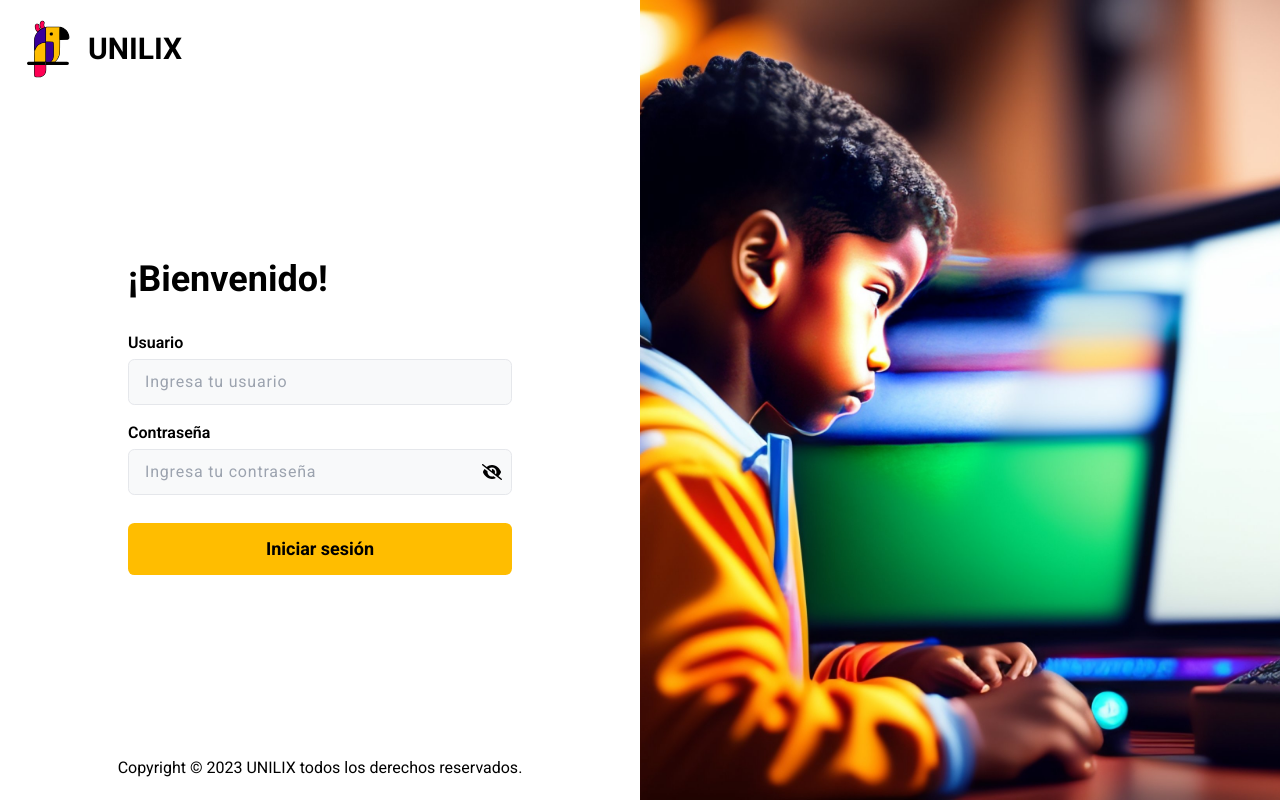
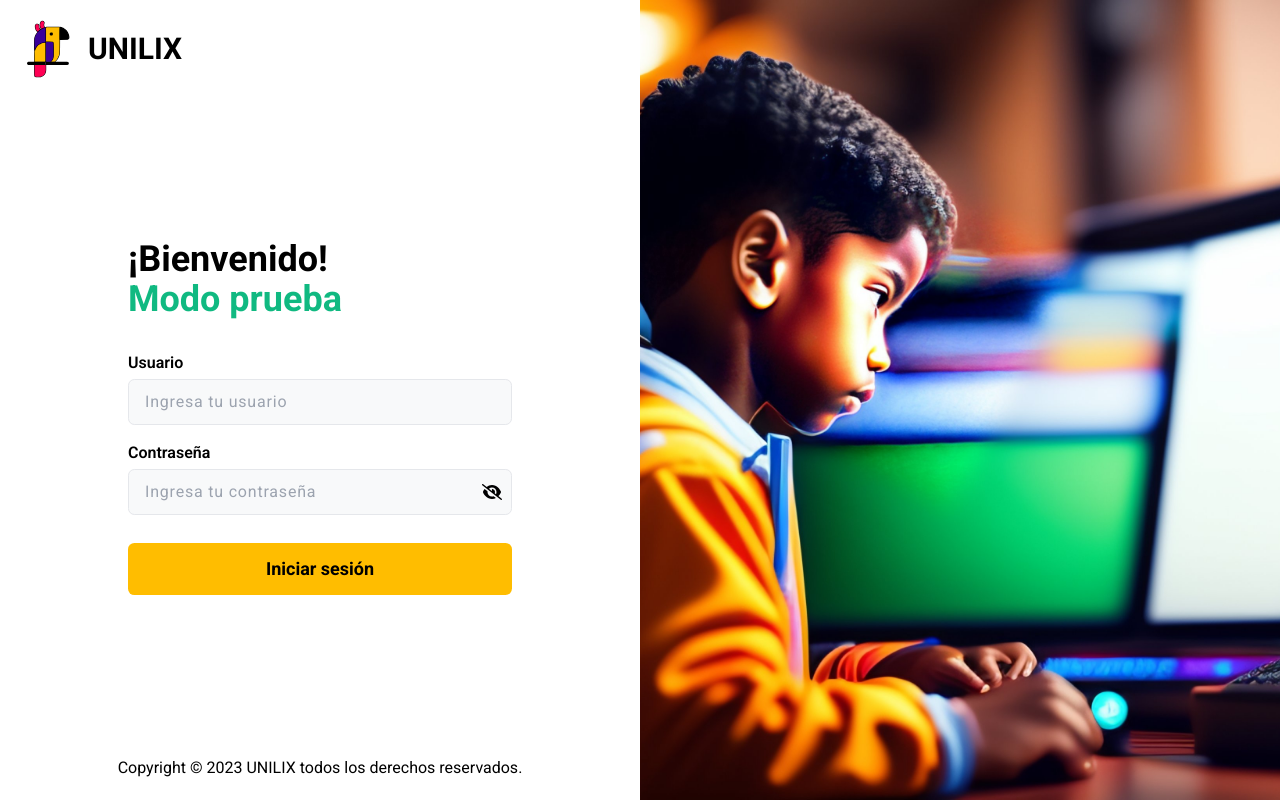
Before and after one commit to DonVoid18/wasi-horarios, a React (Vite) app: page /login in a window 1280 px wide. Built offline with nearby package versions, Linux system fonts and the light colour scheme.

Commit message:
feat: title modo prueba

```diff
--- a/src/app/api/apiSlice.js
+++ b/src/app/api/apiSlice.js
@@ -2,7 +2,7 @@ import { createApi, fetchBaseQuery } from "@reduxjs/toolkit/query/react";
 import { setCredentials } from "../../features/auth/authSlice";
 
 const baseQuery = fetchBaseQuery({
-  baseUrl: "http://localhost:3500",
+  baseUrl: "http://localhost:3000",
   credentials: "include",
   prepareHeaders: (headers, { getState }) => {
     const token = getState().auth.token;
--- a/src/pages/Login.jsx
+++ b/src/pages/Login.jsx
@@ -52,7 +52,8 @@ const Login = () => {
             <div className="flex w-full max-w-sm flex-col gap-8">
               <div>
                 <h2 className="text-center text-4xl font-bold xl:text-left">
-                  ¡Bienvenido!
+                  ¡Bienvenido! <br />
+                  <span className="text-emerald-500">Modo prueba</span>
                 </h2>
               </div>
               <div>
```
